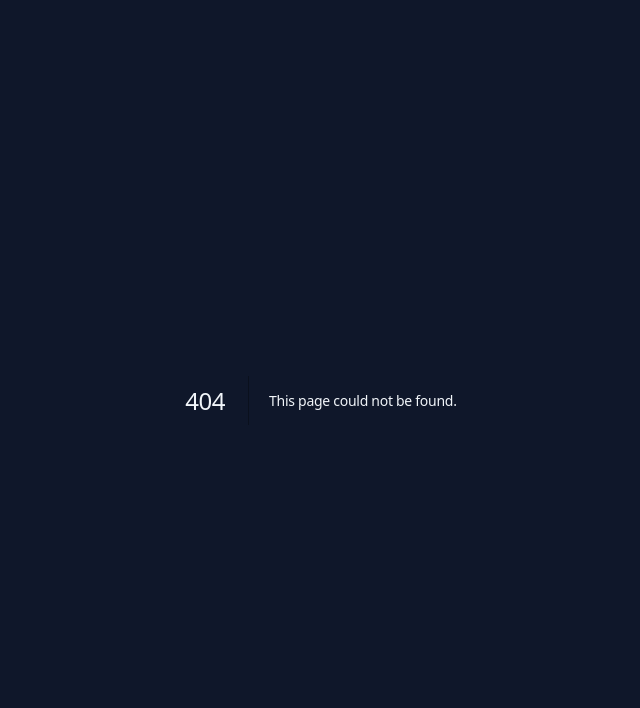
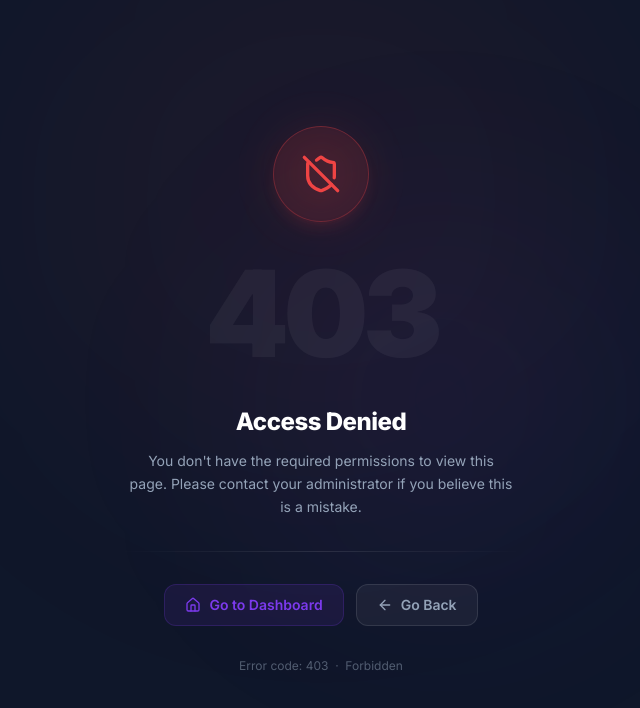
Before and after one commit to saidnaidjidz-ctrl/EPIC-OFFICE, a Next.js app in the folder epicclub-frontend/: page /403 in a window 1280 px wide. Before the commit this address had no page. Shown: the top 708 px of the page, without its empty margins (319-959 px from the left). Built offline with nearby package versions, Linux system fonts and the light colour scheme.

Commit message:
fix: add missing /403 page and fix epicclub_role cookie expiry (15min -> 1hr) to prevent premature RBAC redirects

```diff
--- a/epicclub-frontend/src/app/(auth)/login/page.tsx
+++ b/epicclub-frontend/src/app/(auth)/login/page.tsx
@@ -668,7 +668,7 @@ function LoginForm() {
         const approved = data as GoogleLoginApproved;
 
         const cookieOpts: Cookies.CookieAttributes = {
-          expires: 1 / 96, // 15 min
+          expires: 1 / 24, // 1 hour — matches access token lifetime
           sameSite: 'strict',
           secure: process.env.NODE_ENV === 'production',
         };
@@ -817,7 +817,7 @@ function LoginForm() {
 
         // Refresh role cookie from polled user
         Cookies.set('epicclub_role', res.data.user.role, {
-          expires: 1 / 96,
+          expires: 1 / 24, // 1 hour — matches access token lifetime
           sameSite: 'strict',
           secure: process.env.NODE_ENV === 'production',
         });
--- /dev/null
+++ b/epicclub-frontend/src/app/403/page.tsx
@@ -0,0 +1,105 @@
+'use client';
+
+import Link from 'next/link';
+import { motion } from 'framer-motion';
+import { ShieldOff, Home, ArrowLeft } from 'lucide-react';
+
+export default function ForbiddenPage() {
+  return (
+    <div className="min-h-screen flex items-center justify-center bg-[#0F172A] px-6">
+      {/* Ambient glow */}
+      <div className="pointer-events-none absolute inset-0 overflow-hidden">
+        <div className="absolute top-1/4 left-1/2 -translate-x-1/2 -translate-y-1/2 w-[600px] h-[600px] rounded-full bg-error/5 blur-[120px]" />
+        <div className="absolute bottom-1/4 right-1/4 w-[400px] h-[400px] rounded-full bg-secondary/5 blur-[100px]" />
+      </div>
+
+      <motion.div
+        initial={{ opacity: 0, y: 24 }}
+        animate={{ opacity: 1, y: 0 }}
+        transition={{ duration: 0.5, ease: 'easeOut' }}
+        className="relative text-center max-w-md w-full space-y-8"
+      >
+        {/* Icon */}
+        <motion.div
+          initial={{ scale: 0.7, opacity: 0 }}
+          animate={{ scale: 1, opacity: 1 }}
+          transition={{ delay: 0.1, duration: 0.4, type: 'spring', stiffness: 200, damping: 18 }}
+          className="flex items-center justify-center mx-auto"
+        >
+          <div className="relative w-24 h-24">
+            <div className="absolute inset-0 rounded-full bg-error/15 blur-xl animate-pulse" />
+            <div className="relative w-24 h-24 rounded-full bg-error/10 border border-error/30 flex items-center justify-center shadow-lg shadow-error/10">
+              <ShieldOff className="w-10 h-10 text-error" />
+            </div>
+          </div>
+        </motion.div>
+
+        {/* Code */}
+        <motion.div
+          initial={{ opacity: 0 }}
+          animate={{ opacity: 1 }}
+          transition={{ delay: 0.2, duration: 0.4 }}
+        >
+          <p className="text-[120px] font-black leading-none tracking-tighter text-white/5 select-none">
+            403
+          </p>
+        </motion.div>
+
+        {/* Text */}
+        <motion.div
+          initial={{ opacity: 0, y: 12 }}
+          animate={{ opacity: 1, y: 0 }}
+          transition={{ delay: 0.25, duration: 0.4 }}
+          className="-mt-12 space-y-3"
+        >
+          <h1 className="text-2xl font-extrabold text-white">Access Denied</h1>
+          <p className="text-text-secondary text-sm leading-relaxed max-w-sm mx-auto">
+            You don&apos;t have the required permissions to view this page.
+            Please contact your administrator if you believe this is a mistake.
+          </p>
+        </motion.div>
+
+        {/* Divider */}
+        <motion.div
+          initial={{ scaleX: 0 }}
+          animate={{ scaleX: 1 }}
+          transition={{ delay: 0.35, duration: 0.4 }}
+          className="h-px bg-gradient-to-r from-transparent via-white/10 to-transparent mx-6"
+        />
+
+        {/* Actions */}
+        <motion.div
+          initial={{ opacity: 0, y: 8 }}
+          animate={{ opacity: 1, y: 0 }}
+          transition={{ delay: 0.4, duration: 0.4 }}
+          className="flex flex-col sm:flex-row gap-3 justify-center"
+        >
+          <Link
+            href="/dashboard"
+            className="inline-flex items-center justify-center gap-2 px-5 py-2.5 rounded-xl bg-secondary/10 text-secondary border border-secondary/20 font-semibold text-sm hover:bg-secondary/20 transition-all"
+          >
+            <Home className="w-4 h-4" />
+            Go to Dashboard
+          </Link>
+          <button
+            onClick={() => window.history.back()}
+            className="inline-flex items-center justify-center gap-2 px-5 py-2.5 rounded-xl bg-white/5 text-text-secondary border border-white/10 font-semibold text-sm hover:bg-white/10 hover:text-text-primary transition-all"
+          >
+            <ArrowLeft className="w-4 h-4" />
+            Go Back
+          </button>
+        </motion.div>
+
+        {/* Footer hint */}
+        <motion.p
+          initial={{ opacity: 0 }}
+          animate={{ opacity: 1 }}
+          transition={{ delay: 0.5, duration: 0.4 }}
+          className="text-xs text-text-secondary/50"
+        >
+          Error code: 403 &nbsp;·&nbsp; Forbidden
+        </motion.p>
+      </motion.div>
+    </div>
+  );
+}
```
